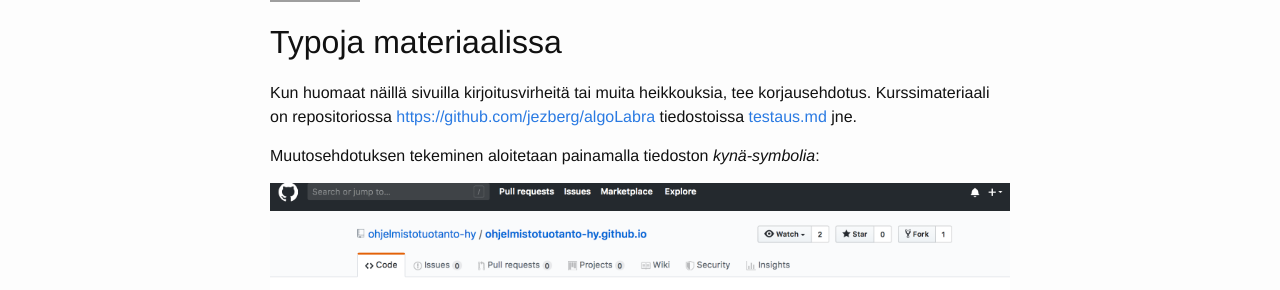
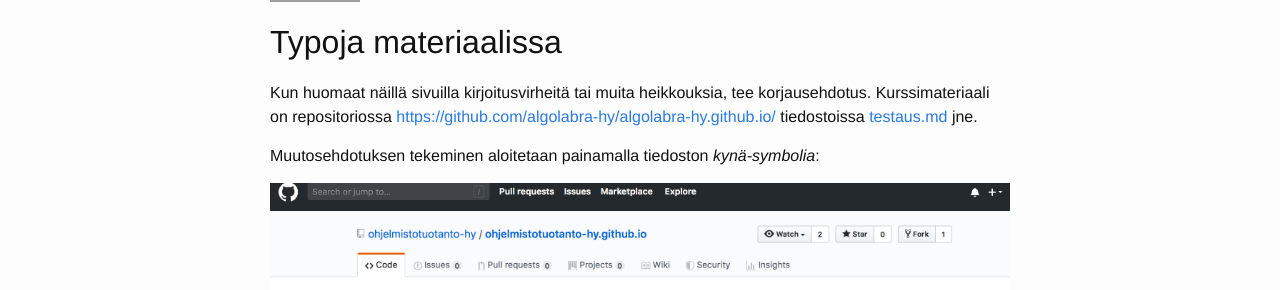
Before and after one commit to algolabra-hy/algolabra-hy.github.io, a Jekyll site: the page built from korjaus.md, in a window 1280 px wide. Shown: the part 237-527 px from the top of the page. Built offline with Jekyll 4.4.1, drawn with Linux system fonts in a browser that asks for light colours; part of the change alters nothing that is shown; grey boxes are pictures that could not be loaded.

Commit message:
Update GitHub URL

```diff
--- a/korjaus.md
+++ b/korjaus.md
@@ -14,7 +14,7 @@ permalink: /korjaus/
 ## Typoja materiaalissa
 
 Kun huomaat näillä sivuilla kirjoitusvirheitä tai muita heikkouksia, tee korjausehdotus. Kurssimateriaali on repositoriossa
-[https://github.com/jezberg/algoLabra](https://github.com/jezberg/algoLabra) tiedostoissa [testaus.md](https://github.com/jezberg/algoLabra) jne.
+[https://github.com/algolabra-hy/algolabra-hy.github.io/](https://github.com/algolabra-hy/algolabra-hy.github.io/) tiedostoissa [testaus.md](https://github.com/jezberg/algoLabra) jne.
 
 Muutosehdotuksen tekeminen aloitetaan painamalla tiedoston _kynä-symbolia_:
 
```
